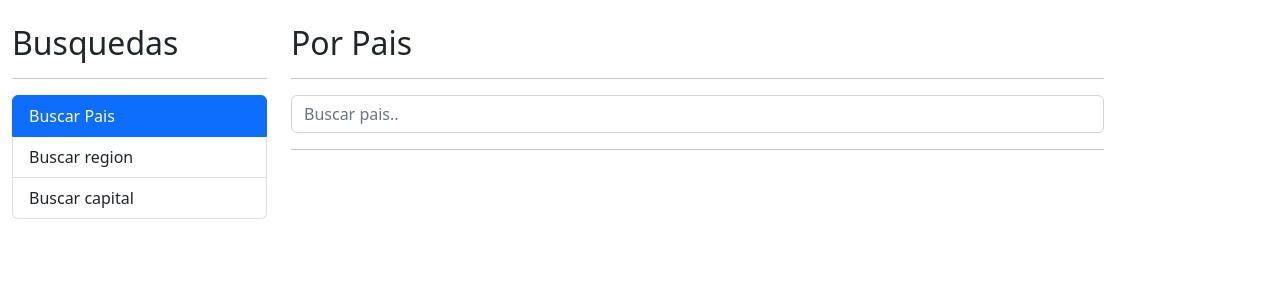
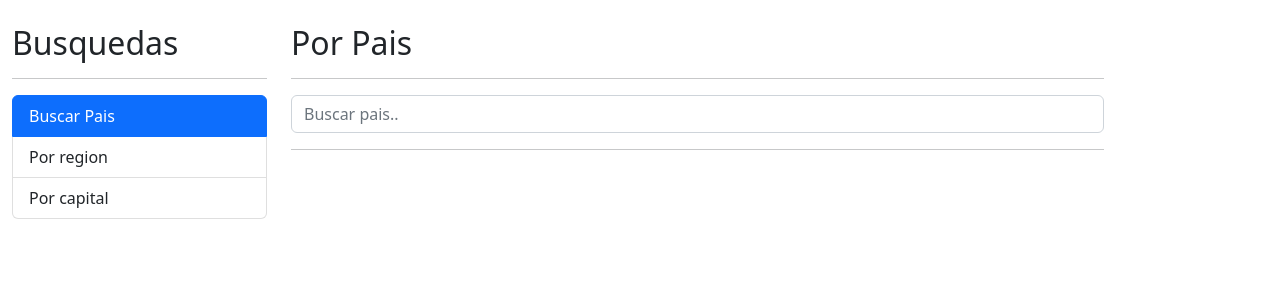
Before and after one commit to santiago-cortes-ortiz/PaisesApp, an Angular app: page / in a window 1280 px wide. Shown: the top 300 px of the page. Built offline with nearby package versions, Linux system fonts and the light colour scheme.

Commit message:
buscar por capital

```diff
--- a/src/app/shared/sidebar/sidebar.component.html
+++ b/src/app/shared/sidebar/sidebar.component.html
@@ -3,7 +3,7 @@
 <ul class="list-group">
     <li style="cursor: pointer;" routerLink="" routerLinkActive="active" [routerLinkActiveOptions]="{ exact: true }"
         class="list-group-item">Buscar Pais</li>
-    <li style="cursor: pointer;" routerLink="region" routerLinkActive="active" class="list-group-item">Buscar region</li>
-    <li style="cursor: pointer;" routerLink="capital" routerLinkActive="active" class="list-group-item">Buscar capital
+    <li style="cursor: pointer;" routerLink="region" routerLinkActive="active" class="list-group-item">Por region</li>
+    <li style="cursor: pointer;" routerLink="capital" routerLinkActive="active" class="list-group-item">Por capital
     </li>
 </ul>
```
